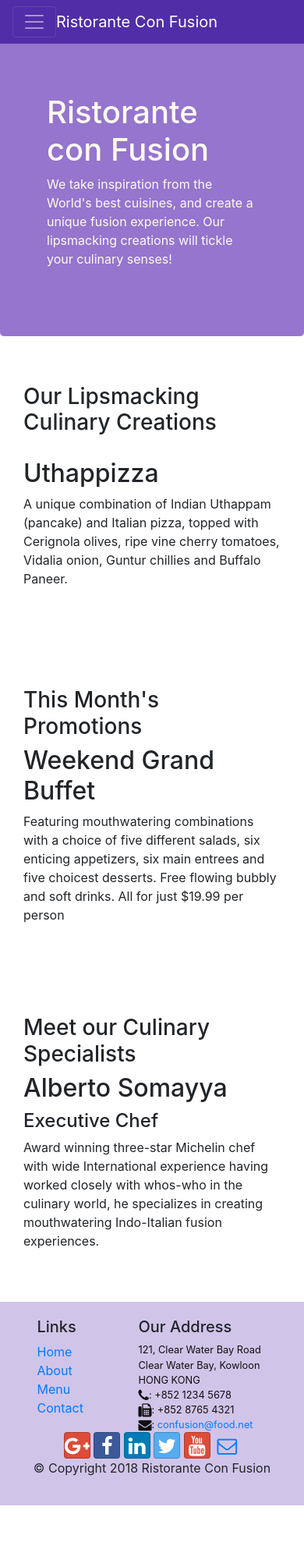
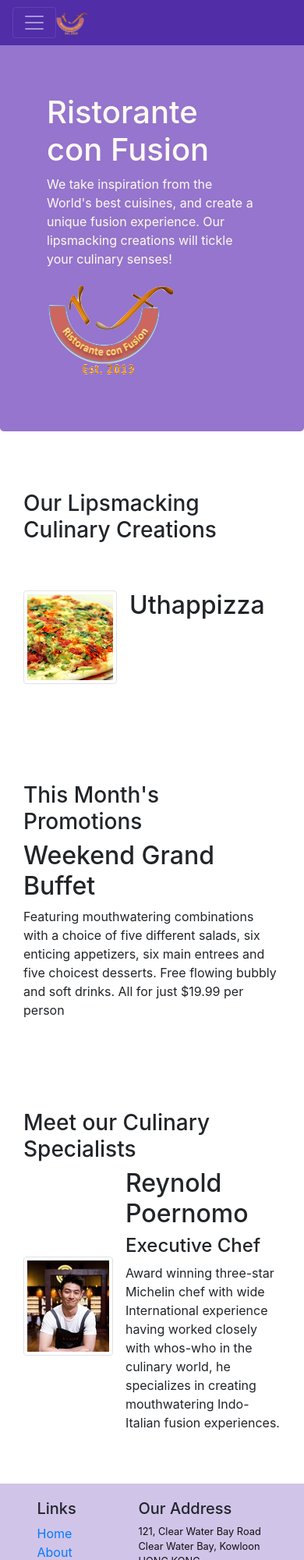
Before and after one commit to aayuvraj/RistoranteConFusion, a website: page index.html in a window 390 px wide. Shown: the top 2000 px of the page at 78% size. Before the commit the page ends 1930 px from the top, so only its background shows below. Drawn offline with nearby package versions, Linux system fonts and the light colour scheme.

Commit message:
Images and Media

```diff
--- a/index.html
+++ b/index.html
@@ -21,7 +21,7 @@
             <button class="navbar-toggler" type="button" data-toggle="collapse" data-target="#Navbar">
                 <span class="navbar-toggler-icon"></span>
             </button>
-            <a class="navbar-brand mr-auto" href="#">Ristorante Con Fusion</a>
+            <a class="navbar-brand mr-auto" href="#"><img src="img/logo.png" height="30" width="41"></a>
             <div class="collapse navbar-collapse" id="Navbar">
                 <ul class="navbar-nav mr-auto">
                     <li class="nav-item active"><a class="nav-link" href="#"><span class="fa fa-home fa-lg"></span> Home</a></li>
@@ -40,7 +40,8 @@
                     <h1>Ristorante con Fusion</h1>
                     <p>We take inspiration from the World's best cuisines, and create a unique fusion experience. Our lipsmacking creations will tickle your culinary senses!</p>
                 </div>
-                <div class="col-12 col-sm">
+                <div class="col-12 col-sm align-self-center">
+                    <img src="img/logo.png" class="img-fluid">
                 </div>
             </div>
         </div>
@@ -52,8 +53,13 @@
                 <h3>Our Lipsmacking Culinary Creations</h3>
             </div>
             <div class="col-12 col-sm order-sm-first col-md">
-                <h2>Uthappizza</h2>
-                <p>A unique combination of Indian Uthappam (pancake) and Italian pizza, topped with Cerignola olives, ripe vine cherry tomatoes, Vidalia onion, Guntur chillies and Buffalo Paneer.</p>
+                <div class="media">
+                    <img class="d-flex mr-3 img-thumbnail align-self-center" src="img/uthappizza.png" alt="uthappizza">
+                    <div class="media-body">
+                        <h2 class="mt-0">Uthappizza</h2>
+                        <p class="d-none d-sm-block">A unique combination of Indian Uthappam (pancake) and Italian pizza, topped with Cerignola olives, ripe vine cherry tomatoes, Vidalia onion, Guntur chillies and Buffalo Paneer.</p>
+                    </div>
+                </div>
             </div>
         </div>
 
@@ -73,9 +79,14 @@
                 <h3>Meet our Culinary Specialists</h3>
             </div>
             <div class="col-12 col-sm order-sm-first col-md">
-                <h2>Alberto Somayya</h2>
-                <h4>Executive Chef</h4>
-                <p>Award winning three-star Michelin chef with wide International experience having worked closely with whos-who in the culinary world, he specializes in creating mouthwatering Indo-Italian fusion experiences. </p>
+                <div class="media">
+                    <img class="d-flex mr-3 img-thumbnail align-self-center" src="img/reynold.png" alt="reynold">
+                    <div class="media-body">
+                        <h2 class="mt-0">Reynold Poernomo</h2>
+                        <h4>Executive Chef</h4>
+                        <p>Award winning three-star Michelin chef with wide International experience having worked closely with whos-who in the culinary world, he specializes in creating mouthwatering Indo-Italian fusion experiences. </p>
+                    </div>
+                </div>
             </div>
         </div>
     </div>
```
Also changed, not shown: aboutus.html (+3 -2 lines), contactus.html (+3 -2 lines), img/alberto.png (added), img/buffet.png (added), img/logo.png (added), img/reynold.png (added), img/uthappizza.png (added), 1 other file.
